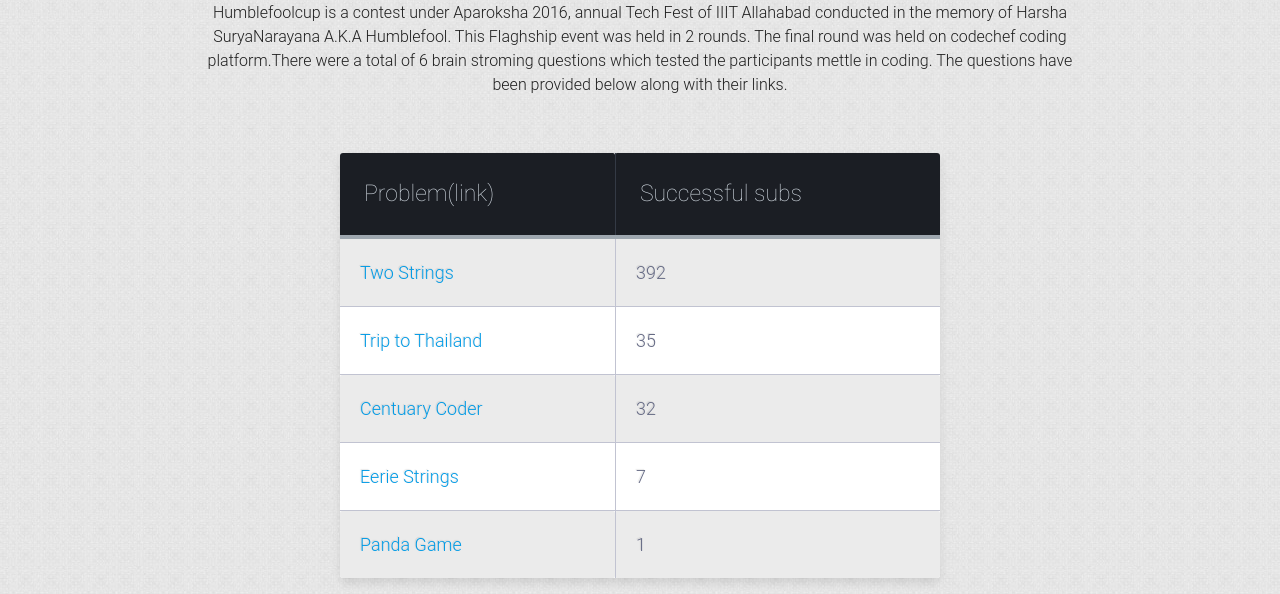
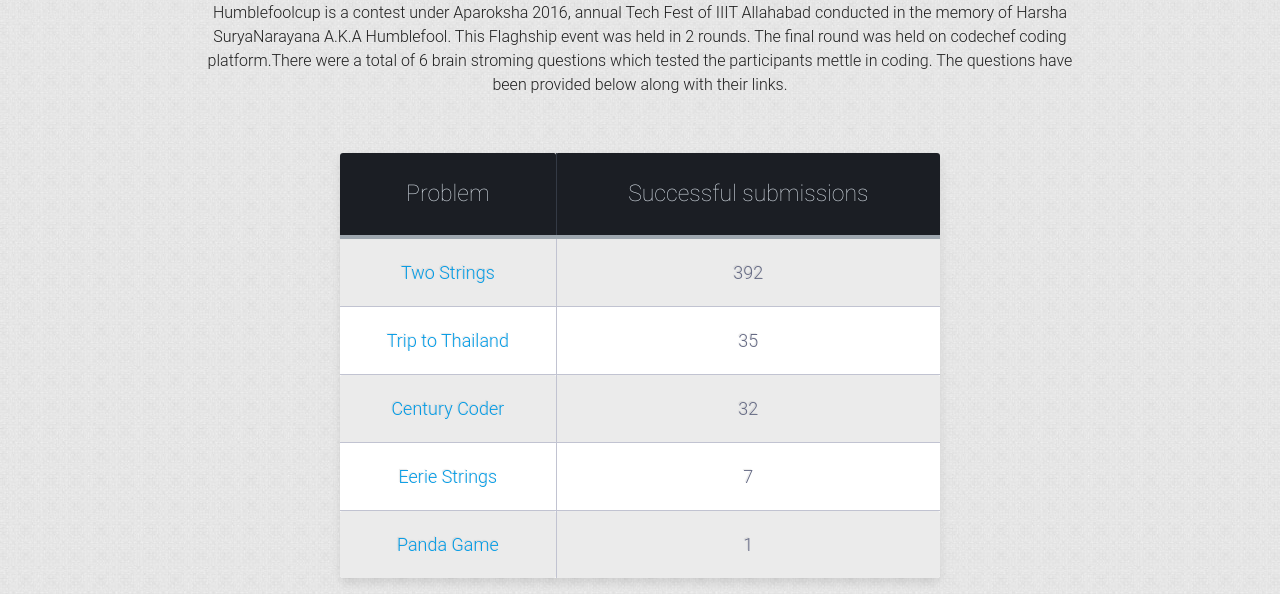
Before and after one commit to RavicharanN/hfcstats, a plain HTML site: page index.html in a window 1280 px wide. Shown: the part 358-952 px from the top of the page. Drawn offline with nearby package versions, Linux system fonts and the light colour scheme; a script that the page names is missing; files whose address does not match are found by name.

Commit message:
Update index.html

```diff
--- a/index.html
+++ b/index.html
@@ -87,30 +87,30 @@
     <table class="table-fill">
       <thead>
         <tr>
-          <th class="text-left">Problem(link)</th>
-          <th class="text-left">Successful subs</th>
+          <th class="text-center">Problem</th>
+          <th class="text-center">Successful submissions</th>
         </tr>
       </thead>
       <tbody class="table-hover">
         <tr>
-          <td class="text-left"><a href="https://www.codechef.com/HFCQ2016/problems/HFCQ1">Two Strings</a></td>
-          <td class="text-left"> 392</td>
+          <td class="text-center"><a href="https://www.codechef.com/HFCQ2016/problems/HFCQ1">Two Strings</a></td>
+          <td class="text-center"> 392</td>
         </tr>
         <tr>
-          <td class="text-left"> <a href="https://www.codechef.com/HFCQ2016/problems/HFCQ2">Trip to Thailand</a> </td>
-          <td class="text-left"> 35</td>
+          <td class="text-center"> <a href="https://www.codechef.com/HFCQ2016/problems/HFCQ2">Trip to Thailand</a> </td>
+          <td class="text-center"> 35</td>
         </tr>
         <tr>
-          <td class="text-left"> <a href="https://www.codechef.com/HFCQ2016/problems/HFCQ3">Centuary Coder</a> </td>
-          <td class="text-left"> 32</td>
+          <td class="text-center"> <a href="https://www.codechef.com/HFCQ2016/problems/HFCQ3">Century Coder</a> </td>
+          <td class="text-center"> 32</td>
         </tr>
         <tr>
-          <td class="text-left"> <a href="https://www.codechef.com/HFCQ2016/problems/HFCQ4">Eerie Strings</a> </td>
-          <td class="text-left"> 7 </td>
+          <td class="text-center"> <a href="https://www.codechef.com/HFCQ2016/problems/HFCQ4">Eerie Strings</a> </td>
+          <td class="text-center"> 7 </td>
         </tr>
         <tr>
-          <td class="text-left"><a href="https://www.codechef.com/HFCQ2016/problems/HFCQ5">Panda Game</a></td>
-          <td class="text-left"> 1</td>
+          <td class="text-center"><a href="https://www.codechef.com/HFCQ2016/problems/HFCQ5">Panda Game</a></td>
+          <td class="text-center"> 1</td>
         </tr>
       </tbody>
     </table>
```
